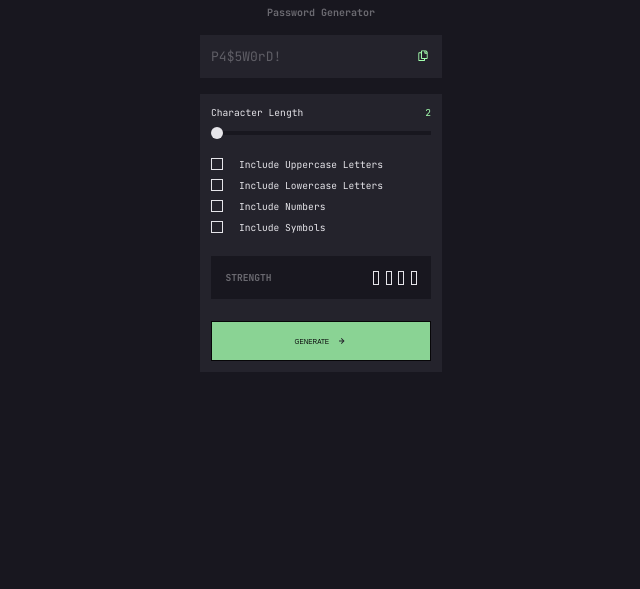
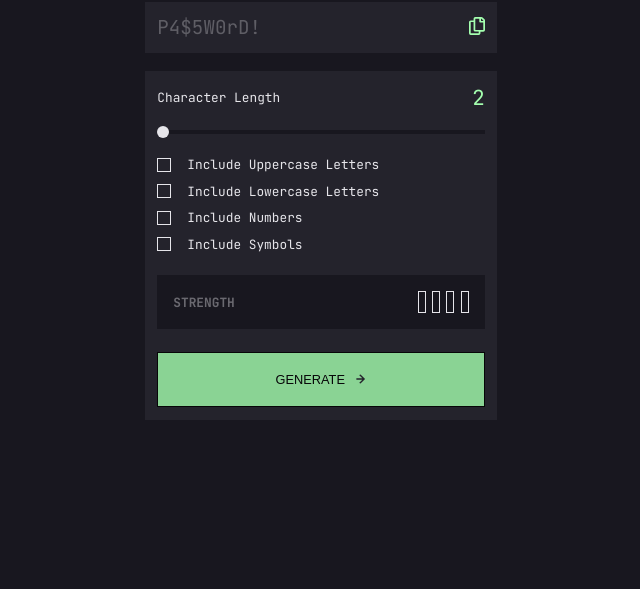
Before and after one commit to vDalken/tryout-password-generator, a plain HTML site: page index.html in a window 1280 px wide. Shown: the part 211-800 px from the top of the page, without its empty margins (319-959 px from the left). Drawn offline with Linux system fonts and the light colour scheme.

Commit message:
fixed some bugs

```diff
--- a/index.html
+++ b/index.html
@@ -33,7 +33,7 @@
                 <div class="character-options">
                     <header>
                         <div class="character-length">
-                            <p>Character Length</p>
+                            <p class="character-length-text">Character Length</p>
                             <p
                                 class="character-length-number"
                                 id="character-length"
--- a/style.css
+++ b/style.css
@@ -34,11 +34,11 @@ main {
     justify-content: center;
     align-items: center;
     color: var(--white);
-    gap: 1rem;
+    gap: 1.1rem;
 }
 
 header h2 {
-    font-size: x-small;
+    font-size: 1.2rem;
     opacity: 0.4;
 }
 
@@ -51,13 +51,13 @@ section.password-container {
 
 section.password-container p.password{
     opacity: .3;
-    font-size: small;
+    font-size: 1.2rem;
 }
 
 section.password-container,
 section.password-options {
     background-color: var(--light-black);
-    padding: 0.7rem;
+    padding: .8rem;
 }
 
 section.password-options {
@@ -78,14 +78,14 @@ section.password-options {
 .options {
     display: flex;
     flex-direction: column;
-    gap: 0.5rem;
+    gap: 0.6rem;
 }
 
 button.copy-button {
     background-color: transparent;
     border: none;
     cursor: pointer;
-    transform: scale(.6);
+    transform: scale(1);
 }
 
 button.copy-button:hover{
@@ -98,18 +98,24 @@ button img {
 
 .character-length {
     display: flex;
+    align-items: center;
     justify-content: space-between;
+    gap: 12rem;
 }
 
-.character-length p{
-    font-size: .6rem;
+.character-length p.character-length-text{
+    font-size: .8rem;
+}
+
+.character-length-number{
+    font-size: 1.3rem;
 }
 
 label {
     display: flex;
     align-items: center;
     gap: 1rem;
-    font-size: .6rem;
+    font-size: .8rem;
     margin-right: 3rem;
 }
 
@@ -117,32 +123,32 @@ label {
     display: flex;
     justify-content: space-between;
     align-items: center;
-    padding: 0.9rem;
+    padding: 1rem;
     background-color: var(--black);
 }
 
 .password-strength h2 {
-    font-size: .6rem;
+    font-size: .8rem;
     opacity: 0.4;
 }
 
 .generate-button {
-    padding: 0.8rem;
+    padding: 1.2rem;
     border-radius: 0;
     border: 1px solid #000;
     background-color: var(--green);
     opacity: 0.8;
-    font-size: 0.4rem;
+    font-size: 0.8rem;
     display: flex;
     justify-content: center;
     align-items: center;
-    gap: 0.4rem;
+    gap: 0.6rem;
 }
 
 .character-options header {
     display: flex;
     flex-direction: column;
-    gap: 0.8rem;
+    gap: 1.2rem;
 }
 
 .character-length-number {
@@ -152,8 +158,8 @@ label {
 input[type="checkbox"]{
     position: relative;
     appearance: none;
-    width: 12px;
-    height: 12px;
+    width: 14px;
+    height: 14px;
     border: 1px solid var(--white);
     cursor: pointer;
 }
@@ -169,12 +175,12 @@ input[type="checkbox"]:checked{
 
 .strength-container{
     display: flex;
-    gap: .8rem;
+    gap: 1rem;
     align-items: center;
 }
 
 .strength-container p{
-    font-size: xx-small;
+    font-size: .8rem;
 }
 
 .strength-bars{
@@ -183,8 +189,8 @@ input[type="checkbox"]:checked{
 }
 
 .strength-bar{
-    width: 6px;
-    height: 14px;
+    width: 8px;
+    height: 22px;
     border: 1px solid var(--white);
 }
 
@@ -200,7 +206,7 @@ input[type="checkbox"]:checked{
 }
 
 .generate-button svg{
-    transform: scale(.5);
+    transform: scale(.8);
 }
 
 .range-element input{
@@ -257,5 +263,5 @@ input[type="checkbox"]:checked{
 }
 
 .button-copy-container p{
-    font-size: xx-small;
+    font-size: 1rem;
 }
```
